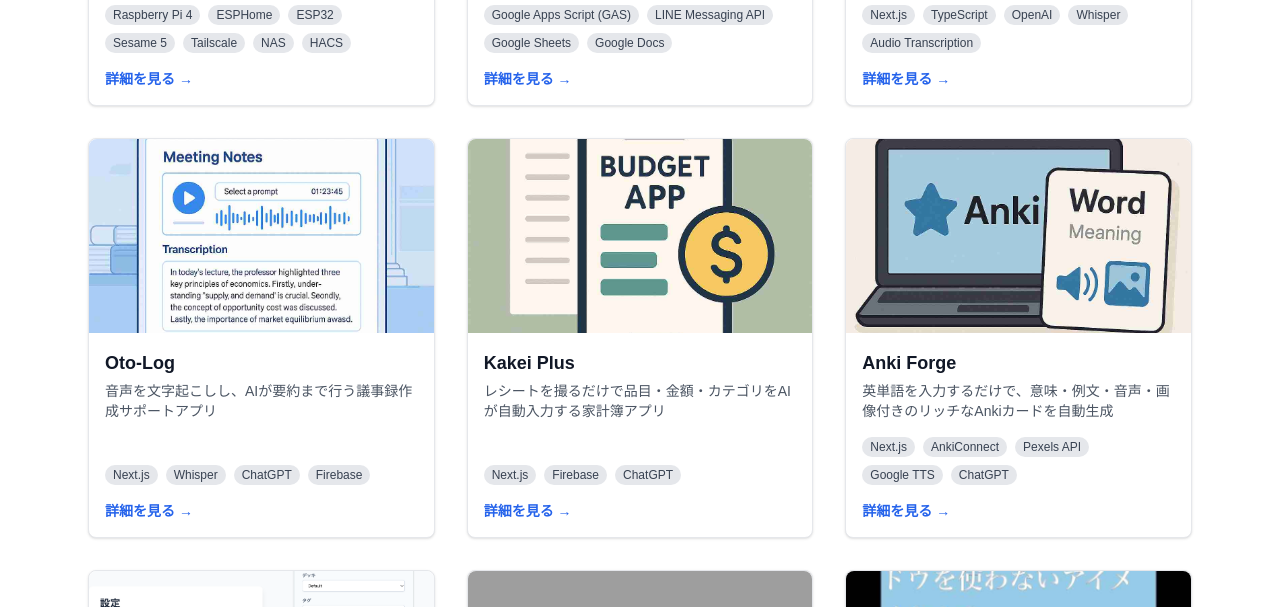
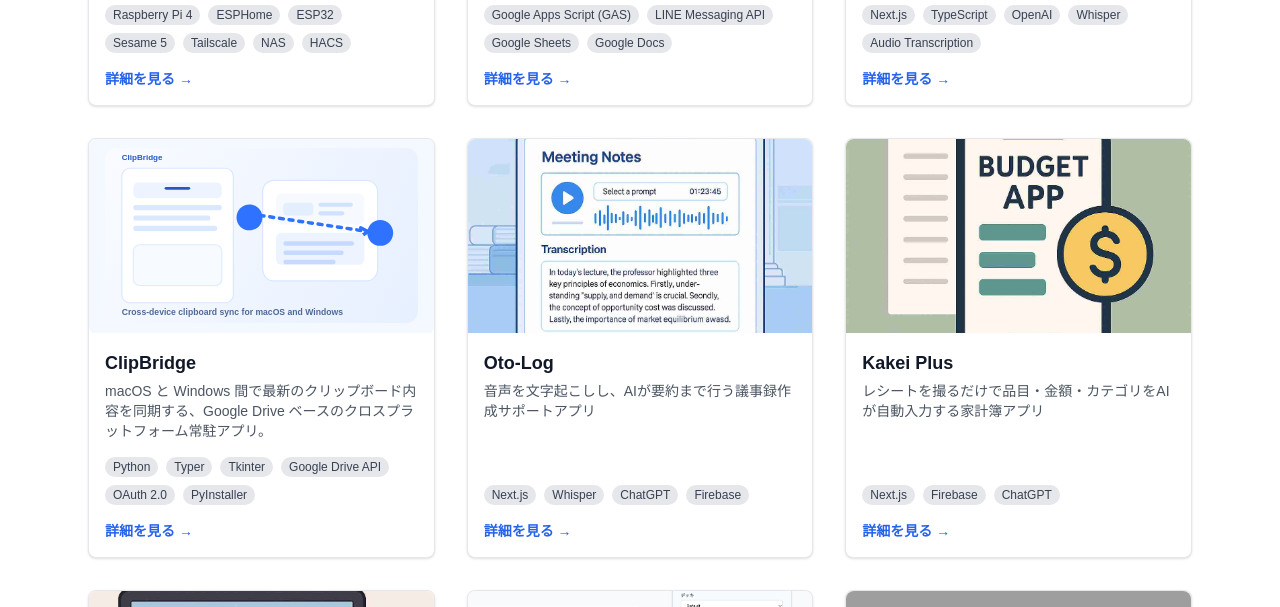
Before and after one commit to Jagashira/Jagashira.github.io, a Next.js app: page /projects in a window 1280 px wide. Shown: the part 1000-1607 px from the top of the page. Built offline with nearby package versions, Linux system fonts and the light colour scheme; grey boxes are pictures that could not be loaded.

Commit message:
Add ClipBridge project

```diff
--- a/data/projects/projects.ts
+++ b/data/projects/projects.ts
@@ -52,6 +52,21 @@
       "Audio Transcription",
     ],
     desc: "Oto-Log として構想した議事録支援プロダクトを発展させ、録音・文字起こし・要約を一連で扱える会議メモ基盤として再設計した MinuteDock。",
+  },
+  {
+    id: "clipbridge",
+    title: "ClipBridge",
+    image: "/projects/clipbridge.svg",
+    tech: [
+      "Python",
+      "Typer",
+      "Tkinter",
+      "Google Drive API",
+      "OAuth 2.0",
+      "PyInstaller",
+    ],
+    desc: "macOS と Windows 間で最新のクリップボード内容を同期する、Google Drive ベースのクロスプラットフォーム常駐アプリ。",
+    repo: "https://github.com/Jagashira/clipbridge",
   },
   {
     id: "oto-log",
```
Also changed, not shown: public/projects/clipbridge.svg (added), 1 other file (tests, documents, lock files or other folders).
